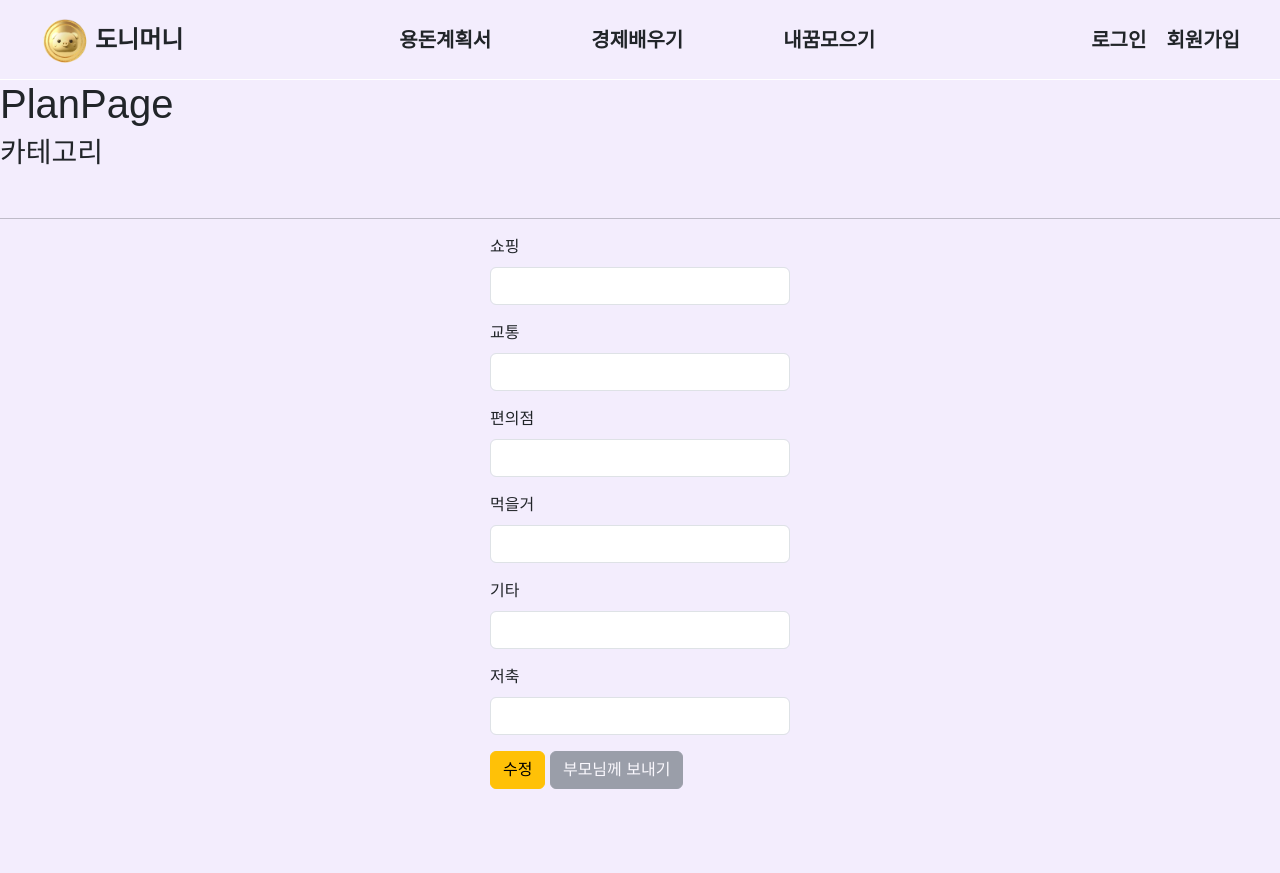
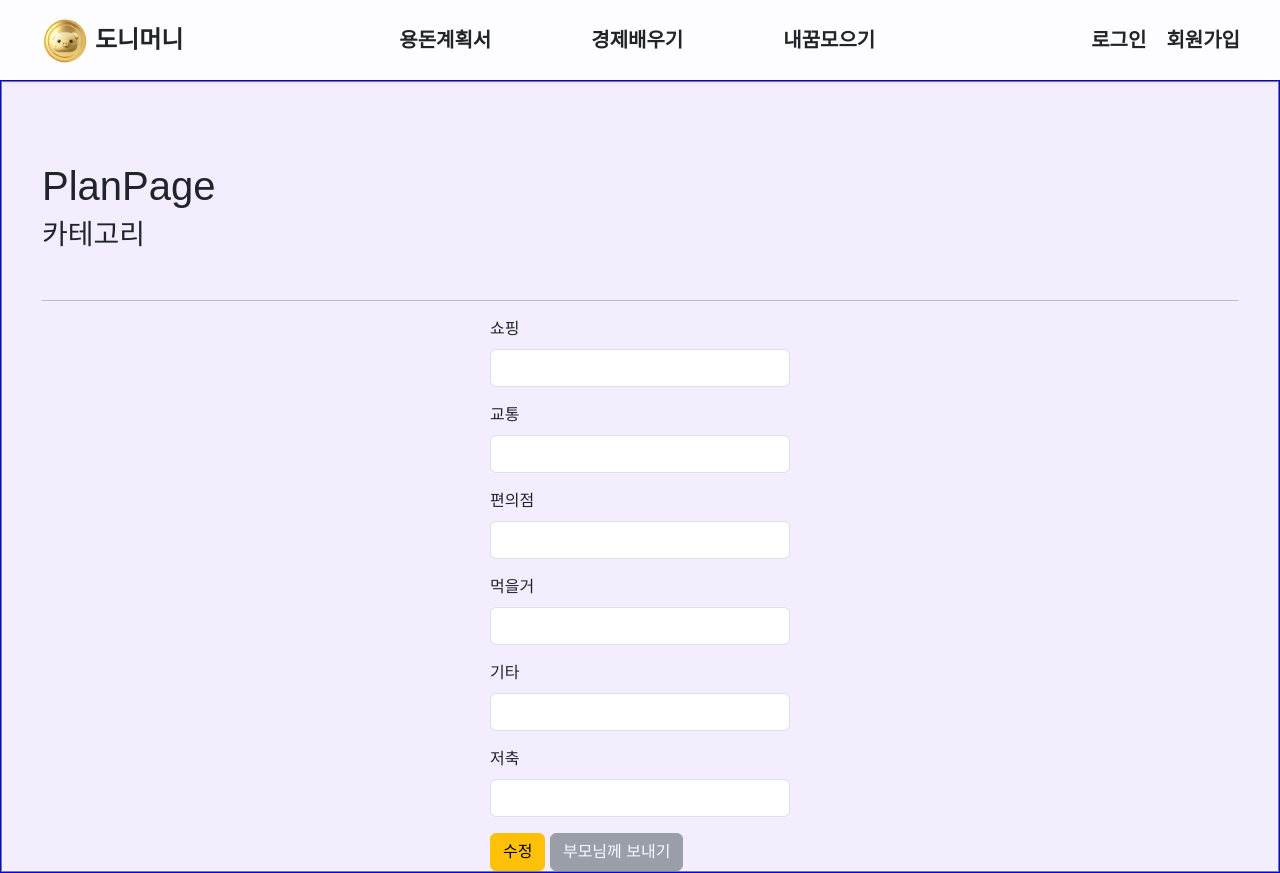
Before and after one commit to Heeju-Lee/self-study_HJLEE, a React (Create React App) app in the folder client/: page /plan-page in a window 1280 px wide. Before the commit the page ends 800 px from the top, so only its background shows below. Built offline with nearby package versions, Linux system fonts and the light colour scheme; no server answers.

Commit message:
[FE] fix : 디렉토리구조 변경

```diff
--- a/client/src/App.jsx
+++ b/client/src/App.jsx
@@ -3,6 +3,7 @@ import { GlobalStyle } from "./styles/GlobalStyle";
 import Header from "./components/layouts/Header";
 import Navirouter from "./Navirouter";
 import "bootstrap/dist/css/bootstrap.min.css";
+import Layout from "./components/layouts/Layout";
 
 // 역할과 사용자 ID (role : ROLE_PARENT , ROLE_CHILD)
 // 로그인 정보가 없으면 로그인 페이지로 이동
@@ -14,8 +15,10 @@ function App() {
         <GlobalStyle />
         {/* 헤더 (공통) */}
         <Header />
-        {/* 각 페이지 */}
-        <Navirouter />
+        <Layout>
+          {/* 각 페이지 */}
+          <Navirouter />
+        </Layout>
       </BrowserRouter>
     </div>
   );
--- a/client/src/Navirouter.js
+++ b/client/src/Navirouter.js
@@ -1,8 +1,8 @@
 import React from "react";
 import { Route, Routes } from "react-router-dom";
 import HomePage from "./pages/common/HomePage";
-import SaveForm from "./components/pages/MGMT/plan/SaveForm";
-import UpdateForm from "./components/pages/MGMT/plan/UpdateForm";
+import SaveForm from "./components/pages/child/plan/SaveForm";
+import UpdateForm from "./components/pages/child/plan/UpdateForm";
 import PlanPage from "./pages/child/PlanPage";
 
 const Navirouter = () => {
--- a/client/src/components/commons/ErrorSample.jsx
+++ b/client/src/components/commons/ErrorSample.jsx
@@ -1,5 +1,5 @@
 import React from "react";
 
 export default function ErrorSample() {
-  return <div>에러페이지 예시</div>;
+  return <div>에러가 발생했습니다</div>;
 }
--- a/client/src/components/layouts/Header.jsx
+++ b/client/src/components/layouts/Header.jsx
@@ -26,7 +26,7 @@ const Header = () => {
   // TODO 부모, 아이 분기
   // TODO 로그인 전후 분기
   return (
-    <Outer>
+    <HeaderSection>
       <Container>
         {/* 로고 */}
         <LeftSection>
@@ -44,7 +44,7 @@ const Header = () => {
         </LeftSection>
 
         <MenuSection>
-          <Link to="/" onClick={checkPlanAndNavigate}>
+          <Link to="/plan-page" onClick={checkPlanAndNavigate}>
             <span>용돈계획서</span>
           </Link>
           <Link to="/">
@@ -81,16 +81,22 @@ const Header = () => {
             </Container>
           </Navbar> */}
       </Container>
-    </Outer>
+    </HeaderSection>
   );
 };
 
-const Outer = styled.div`
+const HeaderSection = styled.div`
+  position: sticky;
+  top: 0;
+  z-index: 1000;
+  background-color: rgba(255, 255, 255, 0.8);
+  backdrop-filter: blur(10px);
+  box-shadow: 0 2px 4px rgba(0, 0, 0, 0.1);
+
   width: 100%;
   height: 80px;
   display: flex;
   align-items: center;
-  border-bottom: 1px solid white;
 `;
 const Container = styled.div`
   width: 100%;
--- a/client/src/components/layouts/Layout.jsx
+++ b/client/src/components/layouts/Layout.jsx
@@ -2,12 +2,24 @@ import React from "react";
 import styled from "styled-components";
 
 // TODO 레이아웃 작업
-export default function Layout() {
-  return <Outer></Outer>;
+export default function Layout({ children }) {
+  return (
+    <Section>
+      <Main>{children}</Main>
+    </Section>
+  );
 }
 
-const Outer = styled.div`
+const Section = styled.section`
+  width: 100%;
+
+  border: 1px solid blue;
+`;
+
+const Main = styled.main`
   width: 100%;
   max-width: 1360px;
-  padding: 0 40px;
+  padding: 80px 40px 0 40px;
+  margin: 0 auto;
+  border: 1px solid gray;
 `;
--- a/client/src/components/pages/MGMT/plan/PlanForm.jsx
+++ /dev/null
@@ -1,79 +0,0 @@
-import React, { useEffect, useState } from 'react';
-import { useParams } from 'react-router-dom';
-import axios from 'axios';
-import { Form, Button } from 'react-bootstrap';
-import { useNavigate } from 'react-router-dom';
-
-const PlanForm = (props) => {
-    const navigate = useNavigate();
-
-    const {id} = useParams();
-    const {pid} = useParams();
-
-    const [plan, setPlan] = useState({
-        shopping : '',
-        transport : '',
-        cvs: '',
-        food: '',
-        others: '',
-        saving: '',
-        date : new Date().toISOString().split('T')[0],
-        // childNum : 1
-    });
-
-
-    useEffect(()=>{
-        axios({
-            url:'http://localhost:9999/plans/1',
-            method: 'get',
-        })
-        .then((res)=>{
-            console.log(res.data);
-            setPlan(res.data);
-        })
-    },[])
-
-    const updatePlan=()=>{
-        alert("이동....");
-        navigate("/updateForm/");
-    }
-    return (
-        <div>
-            <h3>카테고리</h3>
-            <br/>
-            <hr/>
-            <Form style={{width: "300px", margin:"0 auto"}}>
-                <Form.Group className="mb-3" controlId="exampleForm.ControlInput1">
-                    <Form.Label>쇼핑</Form.Label>
-                    <Form.Control type="text" name="shopping" readOnly value={plan.shopping} />
-                </Form.Group>
-                <Form.Group className="mb-3" controlId="exampleForm.ControlInput1">
-                    <Form.Label>교통</Form.Label>
-                    <Form.Control type="text" name="transport" readOnly value={plan.transport} />
-                </Form.Group>
-                <Form.Group className="mb-3" controlId="exampleForm.ControlInput1">
-                    <Form.Label>편의점</Form.Label>
-                    <Form.Control type="text" name="cvs" readOnly value={plan.cvs} />
-                </Form.Group>
-                <Form.Group className="mb-3" controlId="exampleForm.ControlInput1">
-                    <Form.Label>먹을거</Form.Label>
-                    <Form.Control type="text" name="food" readOnly value={plan.food} />
-                </Form.Group>
-                <Form.Group className="mb-3" controlId="exampleForm.ControlInput1">
-                    <Form.Label>기타</Form.Label>
-                    <Form.Control type="text" name="others" readOnly value={plan.others} />
-                </Form.Group>
-                <Form.Group className="mb-3" controlId="exampleForm.ControlInput1">
-                    <Form.Label>저축</Form.Label>
-                    <Form.Control type="text" name="saving" readOnly value={plan.saving} />
-                </Form.Group>
-                <Button variant="warning" onClick={updatePlan}>수정</Button>
-                {'     '}
-                <Button variant="secondary" disabled>부모님께 보내기</Button>
-                </Form>
-        </div>
-    );
-};
-
-
-export default PlanForm;
--- /dev/null
+++ b/client/src/components/pages/child/plan/PlanForm.jsx
@@ -0,0 +1,100 @@
+import React, { useEffect, useState } from "react";
+import { useParams } from "react-router-dom";
+import axios from "axios";
+import { Form, Button } from "react-bootstrap";
+import { useNavigate } from "react-router-dom";
+
+const PlanForm = (props) => {
+  const navigate = useNavigate();
+
+  const { id } = useParams();
+  const { pid } = useParams();
+
+  const [plan, setPlan] = useState({
+    shopping: "",
+    transport: "",
+    cvs: "",
+    food: "",
+    others: "",
+    saving: "",
+    date: new Date().toISOString().split("T")[0],
+    // childNum : 1
+  });
+
+  useEffect(() => {
+    axios({
+      url: "http://localhost:9999/plans/1",
+      method: "get",
+    }).then((res) => {
+      console.log(res.data);
+      setPlan(res.data);
+    });
+  }, []);
+
+  const updatePlan = () => {
+    alert("이동....");
+    navigate("/updateForm/");
+  };
+  return (
+    <div>
+      <h3>카테고리</h3>
+      <br />
+      <hr />
+      <Form style={{ width: "300px", margin: "0 auto" }}>
+        <Form.Group className="mb-3" controlId="exampleForm.ControlInput1">
+          <Form.Label>쇼핑</Form.Label>
+          <Form.Control
+            type="text"
+            name="shopping"
+            readOnly
+            value={plan.shopping}
+          />
+        </Form.Group>
+        <Form.Group className="mb-3" controlId="exampleForm.ControlInput1">
+          <Form.Label>교통</Form.Label>
+          <Form.Control
+            type="text"
+            name="transport"
+            readOnly
+            value={plan.transport}
+          />
+        </Form.Group>
+        <Form.Group className="mb-3" controlId="exampleForm.ControlInput1">
+          <Form.Label>편의점</Form.Label>
+          <Form.Control type="text" name="cvs" readOnly value={plan.cvs} />
+        </Form.Group>
+        <Form.Group className="mb-3" controlId="exampleForm.ControlInput1">
+          <Form.Label>먹을거</Form.Label>
+          <Form.Control type="text" name="food" readOnly value={plan.food} />
+        </Form.Group>
+        <Form.Group className="mb-3" controlId="exampleForm.ControlInput1">
+          <Form.Label>기타</Form.Label>
+          <Form.Control
+            type="text"
+            name="others"
+            readOnly
+            value={plan.others}
+          />
+        </Form.Group>
+        <Form.Group className="mb-3" controlId="exampleForm.ControlInput1">
+          <Form.Label>저축</Form.Label>
+          <Form.Control
+            type="text"
+            name="saving"
+            readOnly
+            value={plan.saving}
+          />
+        </Form.Group>
+        <Button variant="warning" onClick={updatePlan}>
+          수정
+        </Button>
+        {"     "}
+        <Button variant="secondary" disabled>
+          부모님께 보내기
+        </Button>
+      </Form>
+    </div>
+  );
+};
+
+export default PlanForm;
--- a/client/src/pages/child/PlanPage.jsx
+++ b/client/src/pages/child/PlanPage.jsx
@@ -1,5 +1,5 @@
 import React from "react";
-import PlanForm from "../../components/pages/MGMT/plan/PlanForm";
+import PlanForm from "../../components/pages/child/plan/PlanForm";
 
 const PlanPage = () => {
   return (
--- a/client/src/pages/common/HomePage.jsx
+++ b/client/src/pages/common/HomePage.jsx
@@ -1,11 +1,17 @@
 import React from "react";
+import styled from "styled-components";
 
 const HomePage = () => {
   return (
-    <div>
-      <h1>HomePage</h1>
-    </div>
+    <Outer>
+      <h1>랜딩페이지</h1>
+    </Outer>
   );
 };
 
+const Outer = styled.div`
+  width: 100%;
+  height: 100vh;
+`;
+
 export default HomePage;
```
Also changed, not shown: client/src/components/pages/parent/SelectOptionNav.jsx (added, +7 -0 lines), client/src/components/pages/child/plan/SaveForm.jsx (renamed from client/src/components/pages/MGMT/plan/SaveForm.jsx), client/src/components/pages/child/plan/UpdateForm.jsx (renamed from client/src/components/pages/MGMT/plan/UpdateForm.jsx).
